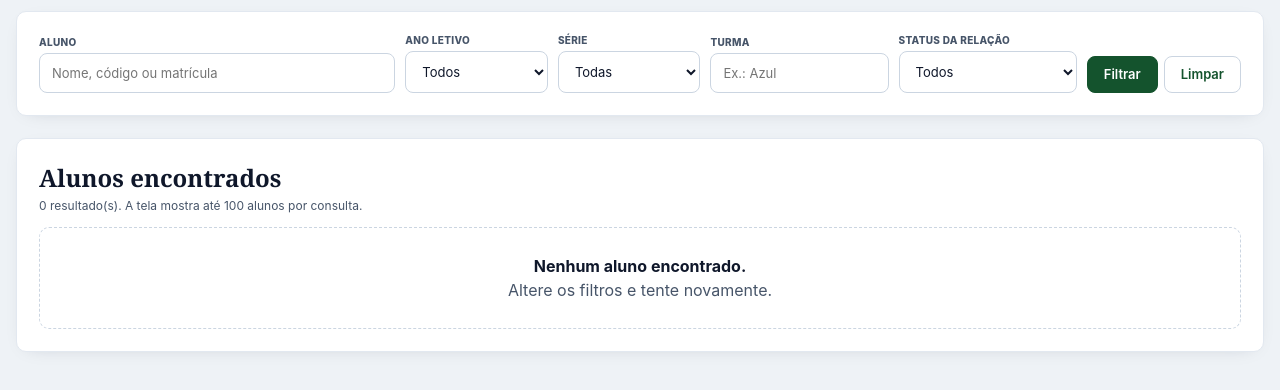
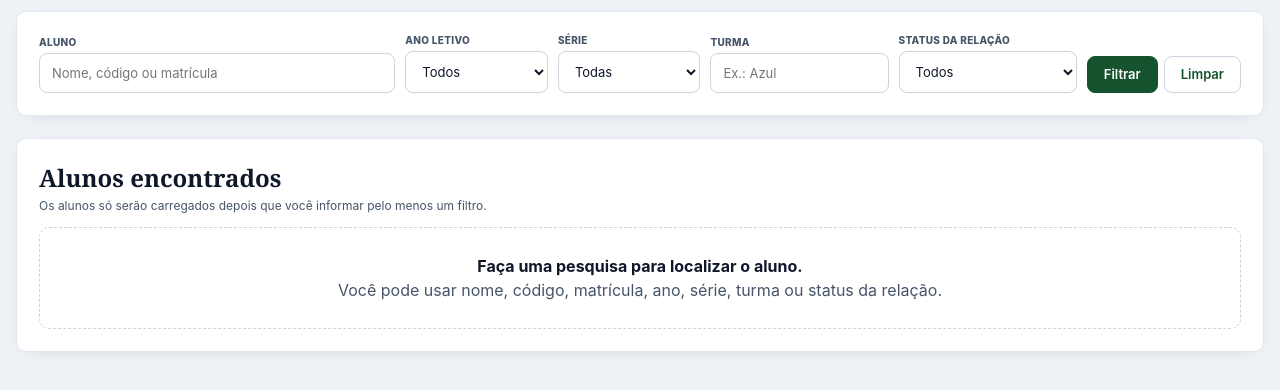
Before and after one commit to Paulo-Andre/historico_egidio, a Django app: page /relatorios/ in a window 1280 px wide. Shown: the part 228-618 px from the top of the page. Run offline with Django 5.2, Linux system fonts and the light colour scheme; data that the repository does not hold is empty; parts of the project's set-up code (start-up, migrations or seed data) failed here and were passed over.

Commit message:
ui: evita listar alunos antes da pesquisa em relatórios

```diff
--- a/historico/templates/historico/relatorios.html
+++ b/historico/templates/historico/relatorios.html
@@ -64,10 +64,15 @@
   <div class="section-title-row">
     <div>
       <h2>Alunos encontrados</h2>
+      {% if pesquisa_realizada %}
         <p>{{ total_resultados }} resultado(s). A tela mostra até 100 alunos por consulta.</p>
+      {% else %}
+        <p>Os alunos só serão carregados depois que você informar pelo menos um filtro.</p>
+      {% endif %}
     </div>
   </div>
 
+  {% if pesquisa_realizada %}
     {% if alunos %}
     <div class="table-scroll">
       <table class="report-list-table">
@@ -106,5 +111,11 @@
         <span>Altere os filtros e tente novamente.</span>
       </div>
     {% endif %}
+  {% else %}
+    <div class="empty-state empty-state--search">
+      <strong>Faça uma pesquisa para localizar o aluno.</strong>
+      <span>Você pode usar nome, código, matrícula, ano, série, turma ou status da relação.</span>
+    </div>
+  {% endif %}
 </section>
 {% endblock %}
```
Lines whose indentation alone changed are shown as unchanged.
